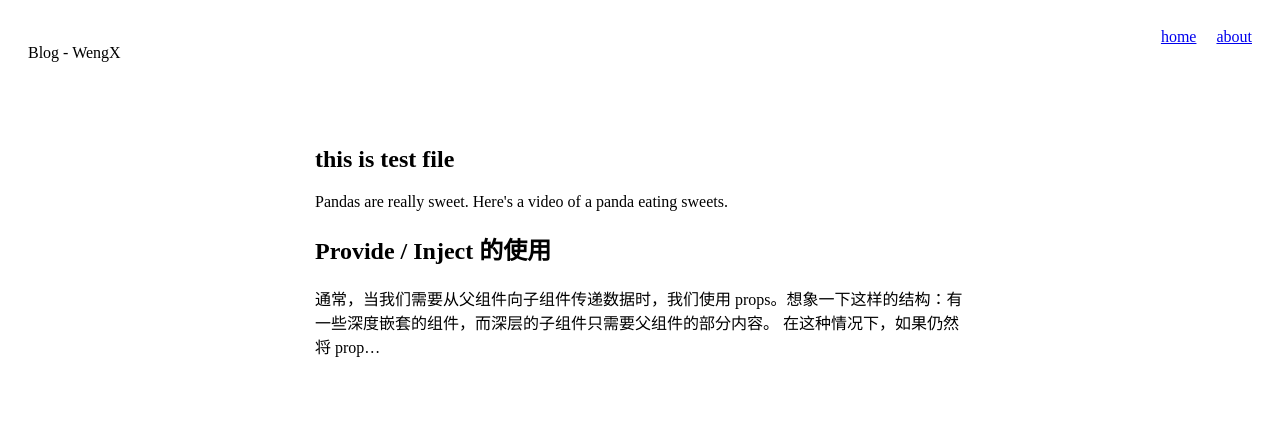
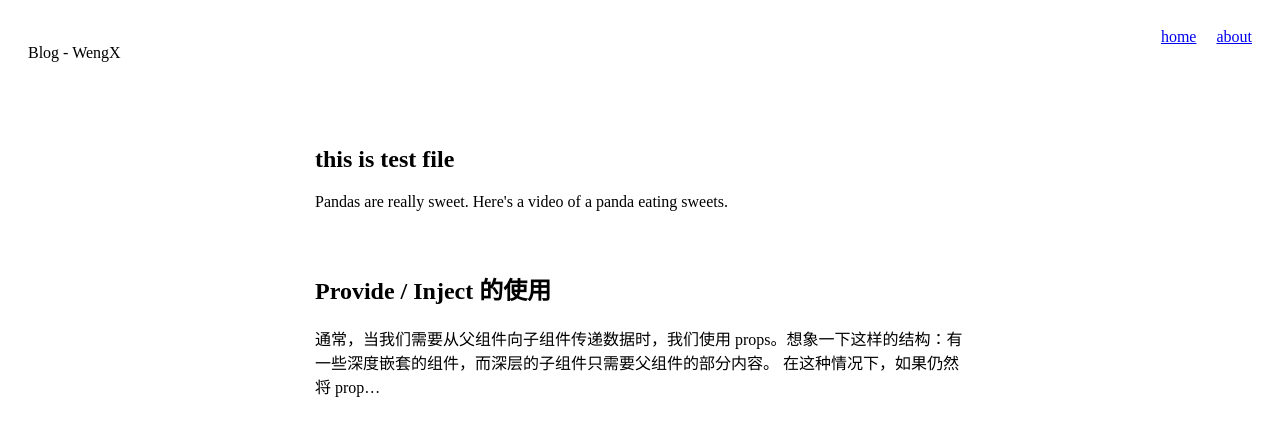
Before and after one commit to iwengx/iwengx.github.io, a Gatsby site: page / in a window 1280 px wide. Built offline with nearby package versions, Linux system fonts and the light colour scheme; Gatsby itself is replaced by a stand-in of ours.

Commit message:
style(index): improve home page style

```diff
--- a/src/pages/index.tsx
+++ b/src/pages/index.tsx
@@ -5,17 +5,21 @@ import { QueryProps } from '../interface/pages';
 
 import Layout from '../layout';
 
+import './styles/index.scss';
+
 const IndexPage = ({ data }: { data: QueryProps }) => {
    console.log(data);
 
    return (
       <Layout>
-         {data.allMarkdownRemark.edges.map((item) => (
-            <div>
-               <h2>{item.node.frontmatter.title}</h2>
-               <p>{item.node.excerpt}</p>
-            </div>
-         ))}
+         <article className="index-wrap">
+            {data.allMarkdownRemark.edges.map((item, index) => (
+               <div key={index} className="post">
+                  <h2 className="title">{item.node.frontmatter.title}</h2>
+                  <p className="excerpt">{item.node.excerpt}</p>
+               </div>
+            ))}
+         </article>
       </Layout>
    );
 };
--- /dev/null
+++ b/src/pages/styles/index.scss
@@ -0,0 +1,6 @@
+.index-wrap {
+   .post {
+      margin-bottom: 60px;
+      color: var(--text-color)
+   }
+}
```
